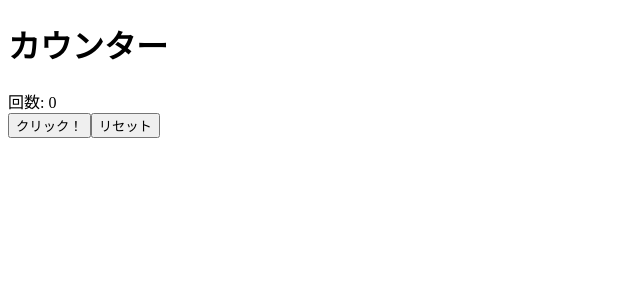
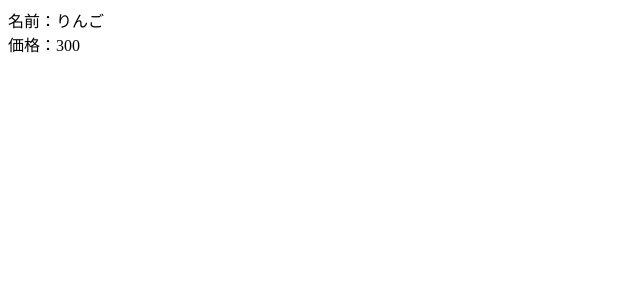
Before and after one commit to Syncorsand/traP-practice-react, a React (Vite) app: page / in a window 1280 px wide. Shown: the top 300 px of the page, without its empty margins (0-640 px from the left). Built offline with nearby package versions, Linux system fonts and the light colour scheme.

Commit message:
コンポーネント作成+eslint修正

```diff
--- a/src/App.jsx
+++ b/src/App.jsx
@@ -1,10 +1,10 @@
-import Counter from "./components/Counter";
 import "./App.css";
+import Item from "./components/Item";
 
 function App() {
   return (
     <div className="App">
-      <Counter />
+      <Item name="りんご" price={300}></Item>
     </div>
   );
 }
--- /dev/null
+++ b/src/components/Item.jsx
@@ -0,0 +1,10 @@
+const Item = (props) => {
+  return (
+    <div>
+      <div>名前：{props.name}</div>
+      <div>価格：{props.price}</div>
+    </div>
+  );
+};
+
+export default Item;
```
Also changed, not shown: .eslintrc.cjs.
